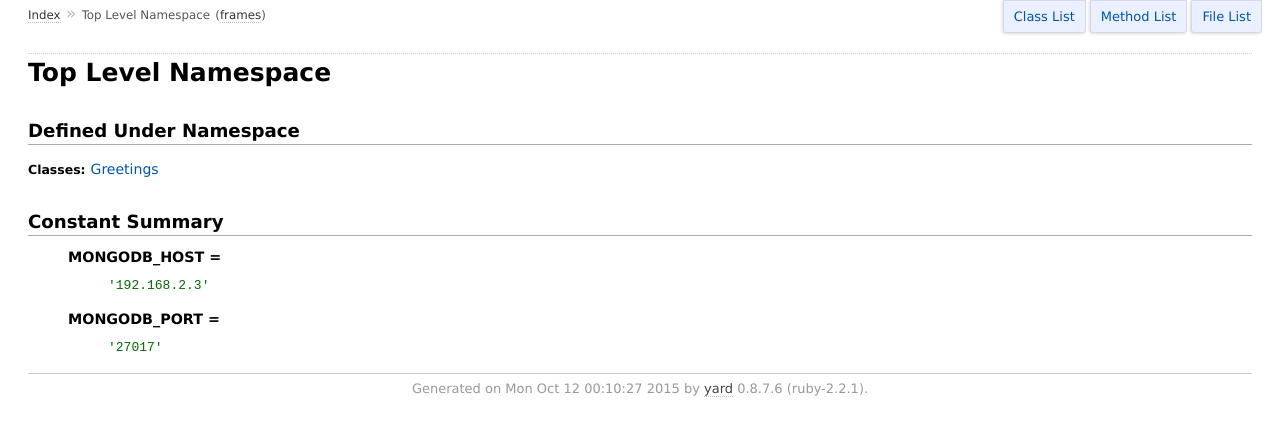
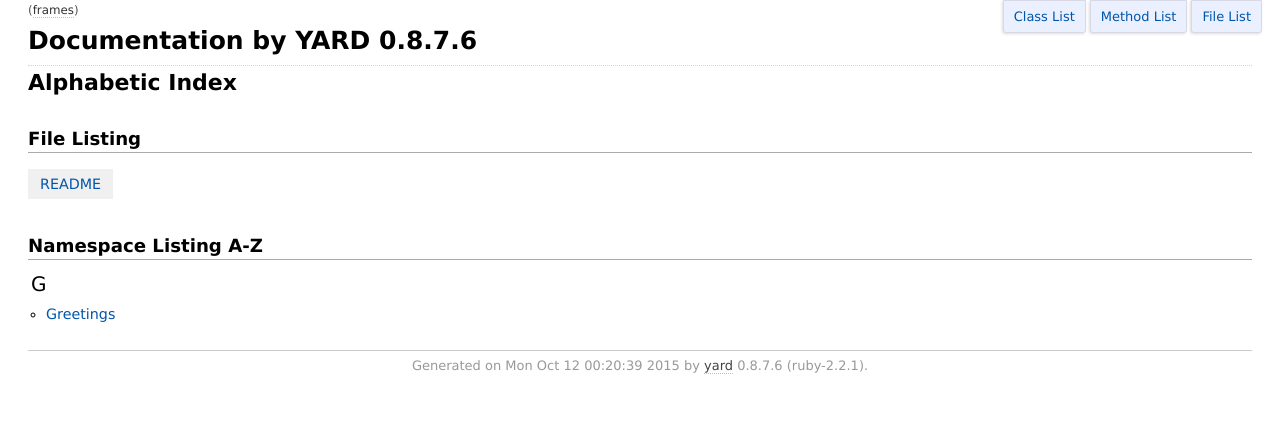
Before and after one commit to rbprado/Ruby-MongoDB-VMs, a plain HTML site: page doc/_index.html in a window 1280 px wide. Drawn offline with Linux system fonts and the light colour scheme.

Commit message:
Fixing doc with yard gem.

```diff
--- a/doc/top-level-namespace.html
+++ b/doc/_index.html
@@ -4,9 +4,7 @@
   <head>
     <meta http-equiv="Content-Type" content="text/html; charset=utf-8" />
 <title>
-  Top Level Namespace
-
-    &mdash; Documentation by YARD 0.8.7.6
+  Documentation by YARD 0.8.7.6
 
 </title>
 
@@ -17,7 +15,7 @@
 <script type="text/javascript" charset="utf-8">
   hasFrames = window.top.frames.main ? true : false;
   relpath = '';
-  framesUrl = "frames.html#!top-level-namespace.html";
+  framesUrl = "frames.html#!_index.html";
 </script>
 
 
@@ -30,11 +28,6 @@
   <body>
     <div id="header">
       <div id="menu">
-
-    <a href="_index.html">Index</a> &raquo;
-
-
-    <span class="title">Top Level Namespace</span>
 
 
   <div class="noframes"><span class="title">(</span><a href="." target="_top">no frames</a><span class="title">)</span></div>
@@ -63,64 +56,52 @@
 
     <iframe id="search_frame"></iframe>
 
-    <div id="content"><h1>Top Level Namespace
+    <div id="content"><h1 class="noborder title">Documentation by YARD 0.8.7.6</h1>
+<div id="listing">
+  <h1 class="alphaindex">Alphabetic Index</h1>
+
+  <h2>File Listing</h2>
+  <ul id="files" class="index_inline_list">
 
 
+    <li class="r1"><a href="index.html" title="README">README</a></li>
 
-</h1>
 
-<dl class="box">
+  </ul>
+
+<div class="clear"></div>
+<h2>Namespace Listing A-Z</h2>
 
 
 
 
+<table>
+  <tr>
+    <td valign='top' width="33%">
 
 
+        <ul id="alpha_G" class="alpha">
+          <li class="letter">G</li>
+          <ul>
 
+              <li>
+                <span class='object_link'><a href="Greetings.html" title="Greetings (class)">Greetings</a></span>
 
-</dl>
-<div class="clear"></div>
+              </li>
 
-<h2>Defined Under Namespace</h2>
-<p class="children">
+          </ul>
+        </ul>
 
+    </td>
+  </tr>
+</table>
 
-
-
-      <strong class="classes">Classes:</strong> <span class='object_link'><a href="Greetings.html" title="Greetings (class)">Greetings</a></span>
-
-
-</p>
-
-  <h2>Constant Summary</h2>
-
-    <dl class="constants">
-
-        <dt id="MONGODB_HOST-constant" class="">MONGODB_HOST =
-
-        </dt>
-        <dd><pre class="code"><span class='tstring'><span class='tstring_beg'>&#39;</span><span class='tstring_content'>192.168.2.3</span><span class='tstring_end'>&#39;</span></span></pre></dd>
-
-        <dt id="MONGODB_PORT-constant" class="">MONGODB_PORT =
-
-        </dt>
-        <dd><pre class="code"><span class='tstring'><span class='tstring_beg'>&#39;</span><span class='tstring_content'>27017</span><span class='tstring_end'>&#39;</span></span></pre></dd>
-
-    </dl>
-
-
-
-
-
-
-
-
-
+</div>
 
 </div>
 
     <div id="footer">
-  Generated on Mon Oct 12 00:10:27 2015 by
+  Generated on Mon Oct 12 00:20:39 2015 by
   <a href="http://yardoc.org" title="Yay! A Ruby Documentation Tool" target="_parent">yard</a>
   0.8.7.6 (ruby-2.2.1).
 </div>
```
Also changed, not shown: doc/Greetings.html (+1 -1 lines), doc/file.README.html (+2 -2 lines), doc/index.html (+2 -2 lines), 10 other files.
